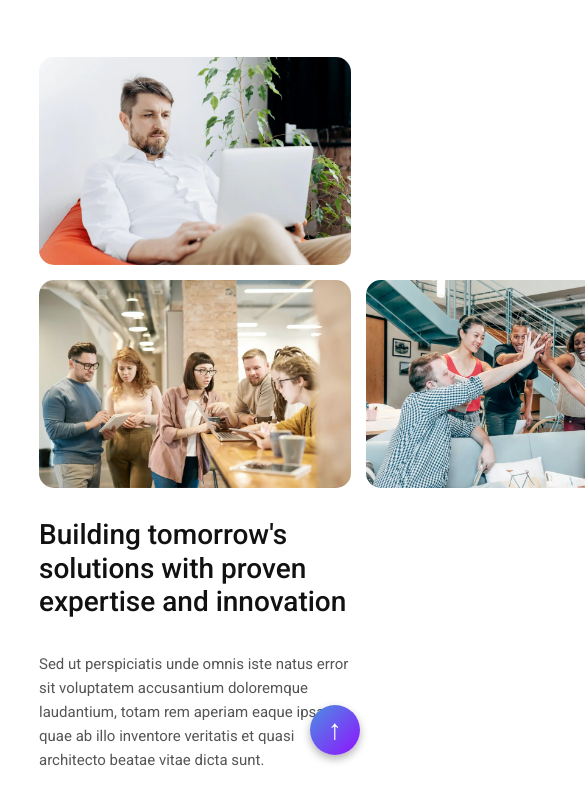
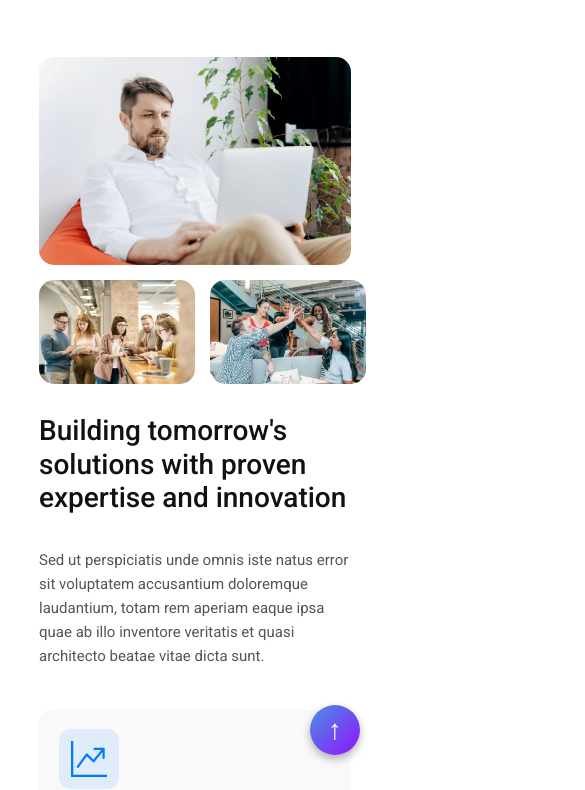
Before and after one commit to AmaniAlghazali/Application, a plain HTML site: page index.html in a window 390 px wide. Shown: the part 59-849 px from the top of the page, 585 px wide, since content can reach past the window. Drawn offline with nearby package versions, Linux system fonts and the light colour scheme.

```diff
--- a/css/style.css
+++ b/css/style.css
@@ -395,9 +395,6 @@ img {
         width: 100%;
     }
 
-    .secondary-images img {
-        width: 100%;
-    }
 
     /* Achievement boxes */
     .achievement {
```
